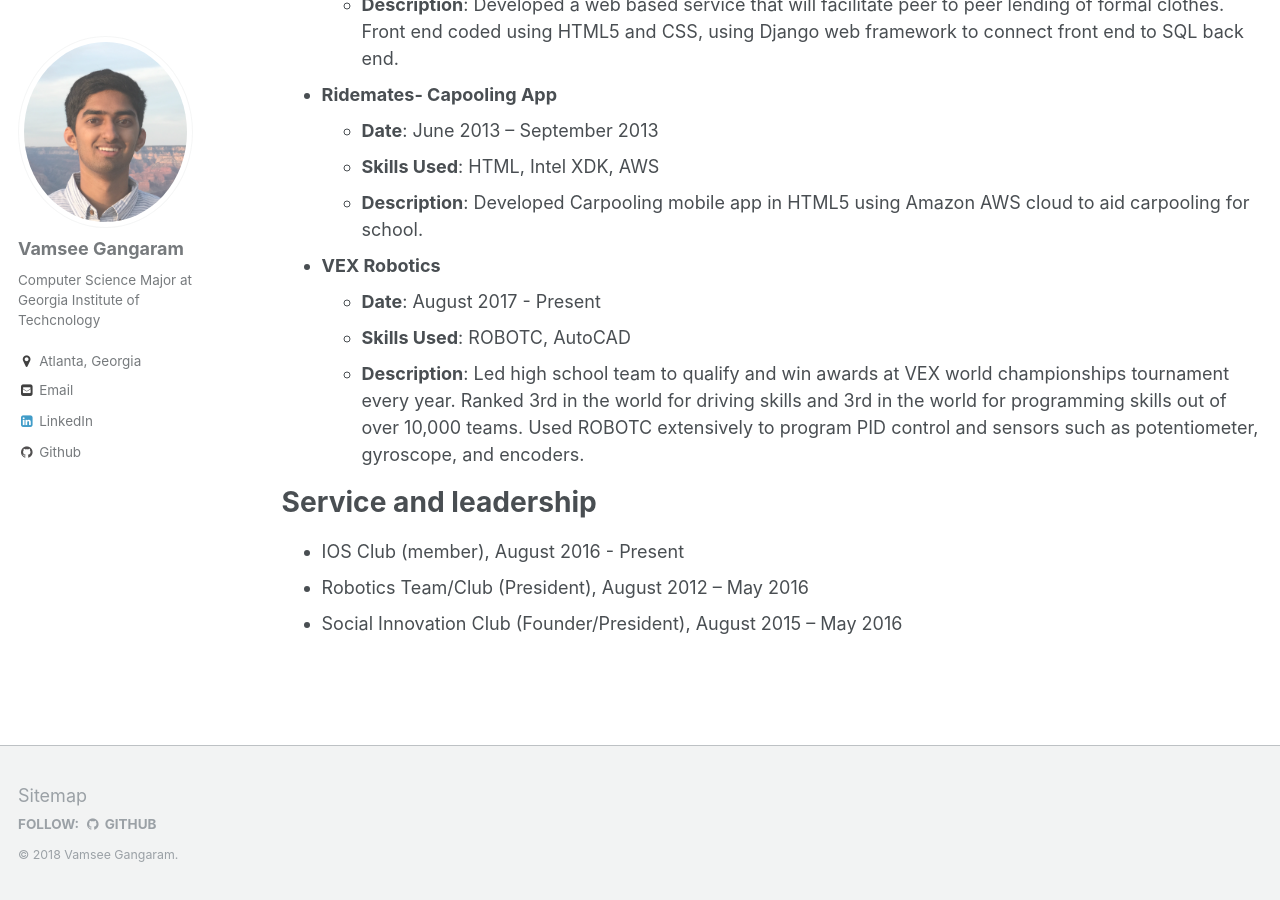
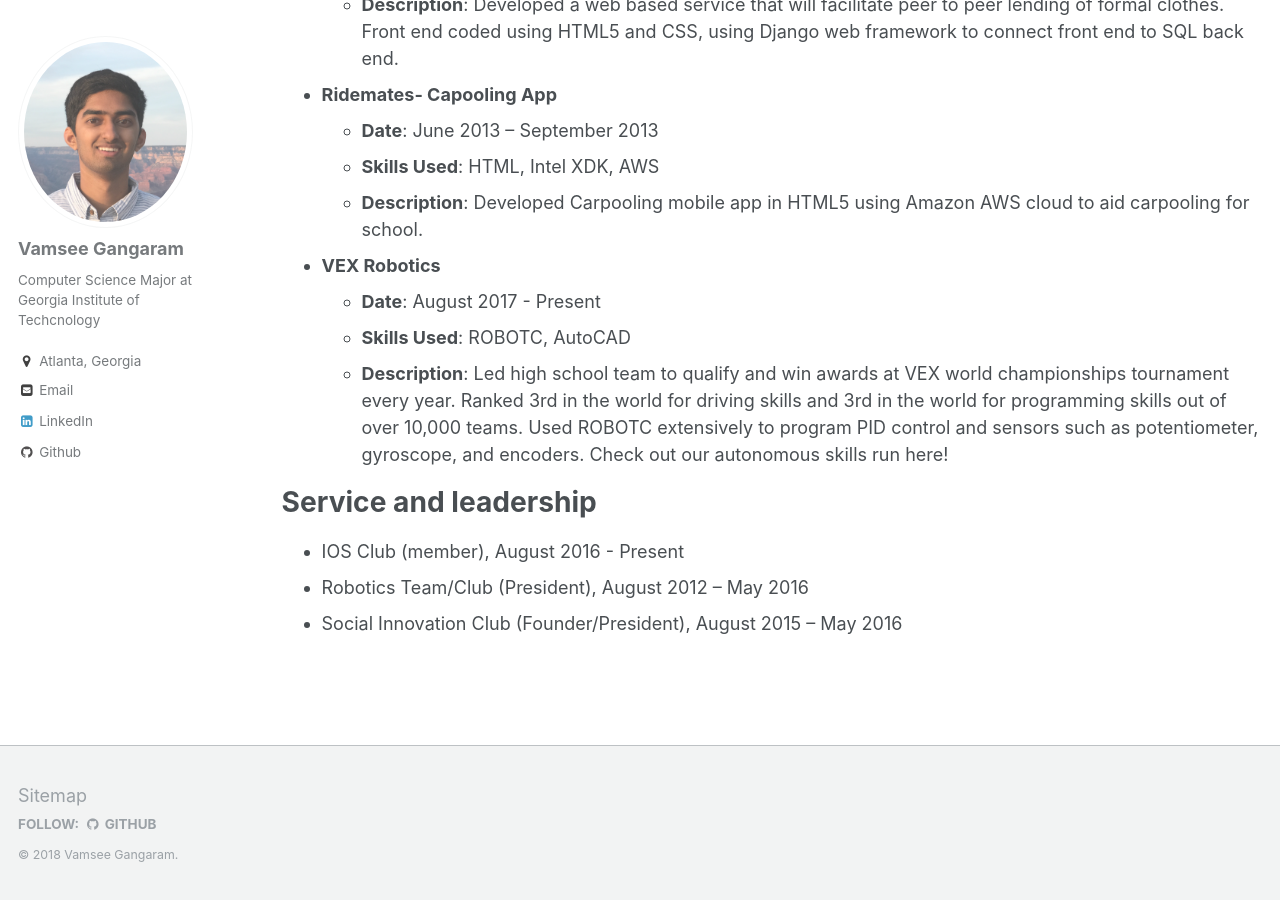
Before and after one commit to Vumz/Vumz-github.io, a Jekyll site: the page built from _pages/cv.md, in a window 1280 px wide and 900 px high, scrolled down 2111 px. Built offline with Jekyll 4.4.1, drawn with Linux system fonts in a browser that asks for light colours; part of the change alters nothing that is shown.

Commit message:
added links to cv

```diff
--- a/_pages/cv.md
+++ b/_pages/cv.md
@@ -48,7 +48,7 @@ Research
   * **Skills Used**: Python, Keras, Tensorflow, Matlab
   * **Description**: Working on new capacitive proximity sensing methods and machine learning techniques to improve the assistance of robots for patient dressing. Making improvements to an existing capacitive sensor design mounted on a PR2 robot, collecting data with the robot, and using machine learning regression techniques (SVMs and neural networks) to process data and control the robot.
 
-* **Cybersecurity research with NYU Poly**: Researcher
+* **[Cybersecurity research with NYU Poly](https://vumz.github.io/portfolio/portfolio-3/)**: Researcher
   * **Date**: July 2015 – September 2015
   * **Location**: New York City, NY
   * **Skills Used**: Swift, Xcode, Java, Android Studio
@@ -57,17 +57,17 @@ Research
 
 Projects
 ======
-* **amToSpotify- Playlist Converter**
+* **[amToSpotify- Playlist Converter](https://vumz.github.io/portfolio/portfolio-1/)**
   * **Date**: December 2017 – present
   * **Skills Used**: HTML, CSS, Flask, Python
   * **Description**: Developed a program to parse a user’s Apple Music playlist and add the tracks to their selected Spotify playlist. Used the Flask web framework and python to process and send HTTP requests to use Spotify’s web API. (Currently working on making this project a fully functionable MEAN based website)
 
-* **Lend Formal Web Service**
+* **[Lend Formal Web Service](https://vumz.github.io/portfolio/portfolio-2/)**
   * **Date**: August 2016 – January 2017
   * **Skills Used**: HTML, CSS, Django, SQL
   * **Description**: Developed a web based service that will facilitate peer to peer lending of formal clothes. Front end coded using HTML5 and CSS, using Django web framework to connect front end to SQL back end.
 
-* **Ridemates- Capooling App**
+* **[Ridemates- Capooling App](https://vumz.github.io/portfolio/portfolio-4/)**
   * **Date**: June 2013 – September 2013
   * **Skills Used**: HTML, Intel XDK, AWS
   * **Description**: Developed Carpooling mobile app in HTML5 using Amazon AWS cloud to aid carpooling for school.
@@ -75,7 +75,7 @@ Projects
 * **VEX Robotics**
   * **Date**: August 2017 - Present
   * **Skills Used**: ROBOTC, AutoCAD
-  * **Description**: Led high school team to qualify and win awards at VEX world championships tournament every year. Ranked 3rd in the world for driving skills and 3rd in the world for programming skills out of over 10,000 teams. Used ROBOTC extensively to program PID control and sensors such as potentiometer, gyroscope, and encoders.
+  * **Description**: Led high school team to qualify and win awards at VEX world championships tournament every year. Ranked 3rd in the world for driving skills and 3rd in the world for programming skills out of over 10,000 teams. Used ROBOTC extensively to program PID control and sensors such as potentiometer, gyroscope, and encoders. [Check out our autonomous skills run here!](https://www.youtube.com/watch?v=VO7Y1gSFbo8)
 
 
 Service and leadership
```
